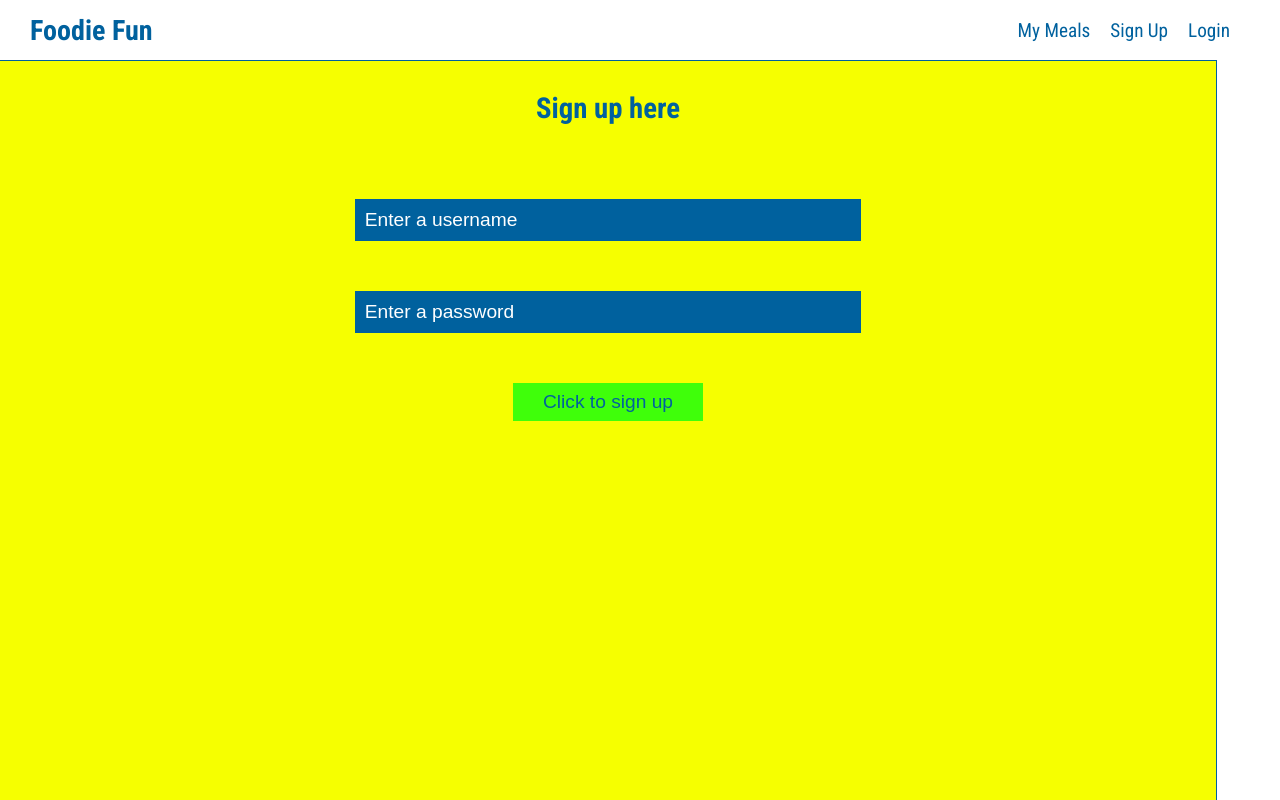
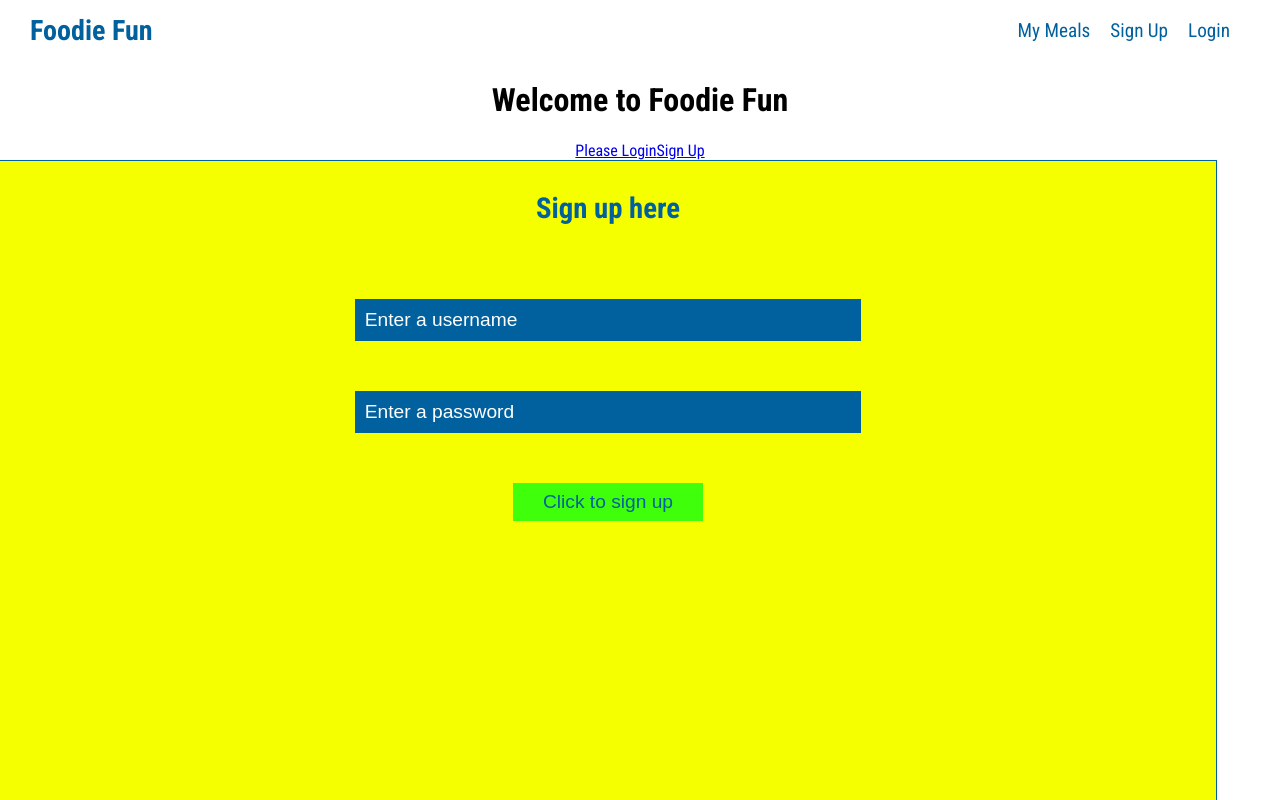
Before and after one commit to foodie-fun-chad-j3000/Foodie_Fun_React, a React (Create React App) app in the folder foodie-fun/: page /register in a window 1280 px wide. Shown: the top 800 px of the page. Built offline with nearby package versions, Linux system fonts and the light colour scheme.

Commit message:
added styling

```diff
--- a/foodie-fun/src/App.js
+++ b/foodie-fun/src/App.js
@@ -1,5 +1,5 @@
 import React, { Component } from 'react';
-import { Route } from 'react-router-dom';
+import { Route, NavLink } from 'react-router-dom';
 
 import Header from './components/Header';
 import PrivateRoute from './components/PrivateRoute';
@@ -15,6 +15,13 @@ class App extends Component {
         <div>
           <Header />
         </div>
+        <div className='wrapper'>
+          <div className='welcome'>
+            <h1>Welcome to Foodie Fun</h1>
+            <NavLink to='/login'>Please Login</NavLink>
+            <NavLink to='/register'>Sign Up</NavLink>
+          </div>
+        </div>
 
         <PrivateRoute path='/protected' component={MyMeals} />
         <Route path='/register' component={Register} />
--- a/foodie-fun/src/components/Register.js
+++ b/foodie-fun/src/components/Register.js
@@ -2,7 +2,6 @@ import React, { Component } from 'react'
 import { connect } from 'react-redux';
 
 import { register } from '../actions';
-
 
 class Register extends Component {
   state = {
@@ -41,7 +40,6 @@ class Register extends Component {
               name='username'
               value={this.state.credentials.username}
               placeholder='Enter a username'
-
               onChange={this.handleChange}
             />
             <input
@@ -49,7 +47,6 @@ class Register extends Component {
               name='password'
               value={this.state.credentials.password}
               placeholder='Enter a password'
-
               onChange={this.handleChange}
             />
             <button>Click to sign up</button>
```
Also changed, not shown: foodie-fun/src/App.css (+10 -1 lines).
